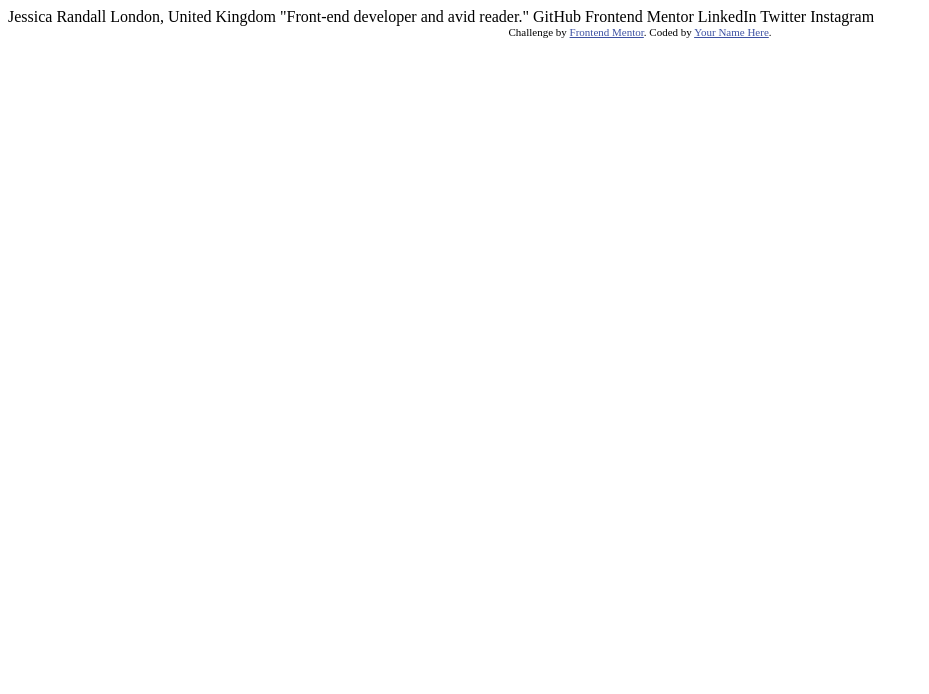
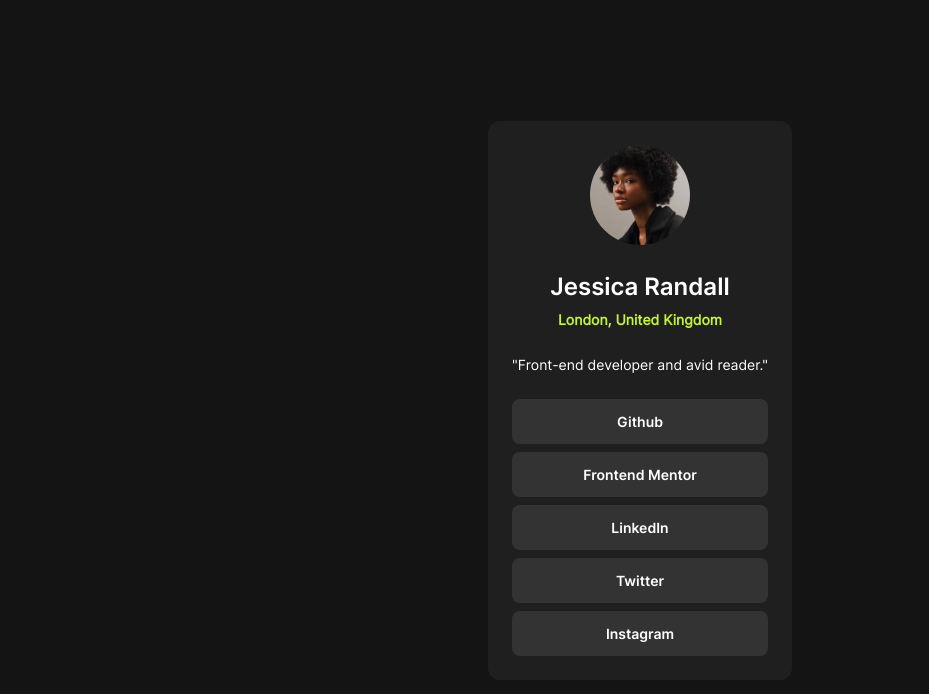
Before and after one commit to mikaelhadler/social-links-profile, a plain HTML site: page index.html in a window 1280 px wide. Shown: the whole page, without its empty margins (0-929 px from the left). Drawn offline with Linux system fonts and the light colour scheme.

Commit message:
Adiciona estrutura HTML e estilos CSS para o perfil social, incluindo variáveis de estilo e configuração do layout. Atualiza .gitignore para incluir arquivos do Netlify.

```diff
--- /dev/null
+++ b/assets/css/styles.css
@@ -0,0 +1,81 @@
+@import url('./variables.css');
+
+body {
+  margin: 0;
+  padding: 0;
+  box-sizing: border-box;
+}
+
+main {
+  display: flex;
+  justify-content: center;
+  align-items: center;
+  height: 100vh;
+  background-color: var(--gray-900);
+}
+
+.card {
+  background-color: var(--gray-800);
+  border-radius: var(--border-radius-100);
+  padding: var(--spacing-300);
+  text-align: center;
+  display: flex;
+  flex-direction: column;
+  gap: var(--spacing-300);
+}
+
+.card__header {
+  display: flex;
+  flex-direction: column;
+  align-items: center;
+}
+
+.card__info {
+  display: flex;
+  flex-direction: column;
+  align-items: center;
+  gap: var(--spacing-50);
+}
+
+h1, h2 {
+  margin: 0;
+  padding: 0;
+}
+.card__info h1 {
+  color: var(--white);
+}
+
+.card__info h2 {
+  color: var(--green);
+}
+
+.card__description {
+  color: var(--white);
+}
+
+.card__avatar {
+  width: 100px;
+  height: 100px;
+  border-radius: 50%;
+}
+
+.card__social {
+  display: flex;
+  flex-direction: column;
+  gap: var(--spacing-100);
+}
+
+.card__social-link {
+  color: var(--white);
+  text-decoration: none;
+  padding: var(--spacing-150);
+  background-color: var(--gray-700);
+  border-radius: var(--border-radius-50);
+  transition: background-color 0.3s ease;
+}
+
+.card__social-link:hover {
+  background-color: var(--green);
+  color: var(--gray-900);
+  cursor: pointer;
+}
--- /dev/null
+++ b/assets/css/variables.css
@@ -0,0 +1,73 @@
+@font-face {
+  font-family: 'Inter Regular';
+  src: url('../fonts/static/Inter-Regular.ttf');
+  font-weight: 400;
+  letter-spacing: 0;
+}
+
+@font-face {
+  font-family: 'Inter SemiBold';
+  src: url('../fonts/static/Inter-SemiBold.ttf');
+  font-weight: 700;
+}
+
+:root {
+  /* Colors */
+  --green: #C4F82A;
+  --gray-900: #141414;
+  --gray-800: #1F1F1F;
+  --gray-700: #333333;
+  --white: #FFFFFF;
+
+  /* Fonts */
+  --font-default: 'Inter Regular', sans-serif;
+  --font-semi-bold: 'Inter SemiBold', sans-serif;
+  --font-extra-bold: 'Inter Bold', sans-serif;
+
+  /* Text Presets */
+  --text-preset-2: 14px;
+  --text-preset-1: 24px;
+
+  /* Spacing */
+  --spacing-50: 4px;
+  --spacing-100: 8px;
+  --spacing-150: 12px;
+  --spacing-200: 16px;
+  --spacing-300: 24px;
+  --spacing-400: 40px;
+
+  /* Border Radius */
+  --border-radius-50: 8px;
+  --border-radius-100: 12px;
+
+}
+
+p {
+  margin: 0;
+  padding: 0;
+}
+
+.text-preset-2 {
+  font-size: var(--text-preset-2);
+  font-family: var(--font-default);
+  letter-spacing: 0;
+  line-height: 150%;
+}
+
+.text-preset-2-bold {
+  font-size: var(--text-preset-2);
+  font-family: var(--font-semi-bold);
+  letter-spacing: 0;
+  line-height: 150%;
+}
+
+.text-preset-1-bold {
+  font-family: var(--font-semi-bold);
+  font-size: var(--text-preset-1);
+  letter-spacing: 0;
+  line-height: 150%;
+}
+
+.pt-150 {
+  padding-top: var(--spacing-150);
+}
--- a/index.html
+++ b/index.html
@@ -5,30 +5,32 @@
   <meta name="viewport" content="width=device-width, initial-scale=1.0"> <!-- displays site properly based on user's device -->
 
   <link rel="icon" type="image/png" sizes="32x32" href="./assets/images/favicon-32x32.png">
-
+  <link rel="stylesheet" href="./assets/css/styles.css">
   <title>Frontend Mentor | Social links profile</title>
 
-  <!-- Feel free to remove these styles or customise in your own stylesheet 👍 -->
-  <style>
-    .attribution { font-size: 11px; text-align: center; }
-    .attribution a { color: hsl(228, 45%, 44%); }
-  </style>
 </head>
 <body>
 
-  Jessica Randall
-  London, United Kingdom
-  "Front-end developer and avid reader."
-
-  GitHub
-  Frontend Mentor
-  LinkedIn
-  Twitter
-  Instagram
-
-  <div class="attribution">
-    Challenge by <a href="https://www.frontendmentor.io?ref=challenge" target="_blank">Frontend Mentor</a>.
-    Coded by <a href="#">Your Name Here</a>.
-  </div>
+  <main>
+    <div class="card">
+      <div class="card__header">
+        <img src="./assets/images/avatar-jessica.jpeg" alt="Jessica Randall" class="card__avatar">
+      </div>
+      <div class="card__info">
+        <h1 class="card__name text-preset-1-bold">Jessica Randall</h1>
+        <h2 class="card__location text-preset-2">London, United Kingdom</h2>
+      </div>
+      <p class="card__description text-preset-2">"Front-end developer and avid reader."</p>
+      <div class="card__body">
+        <div class="card__social">
+          <a href="#" class="card__social-link text-preset-2-bold">Github</a>
+          <a href="#" class="card__social-link text-preset-2-bold">Frontend Mentor</a>
+          <a href="#" class="card__social-link text-preset-2-bold">LinkedIn</a>
+          <a href="#" class="card__social-link text-preset-2-bold">Twitter</a>
+          <a href="#" class="card__social-link text-preset-2-bold">Instagram</a>
+        </div>
+      </div>
+    </div>
+  </main>
 </body>
 </html>
```
Also changed, not shown: 1 other file.
